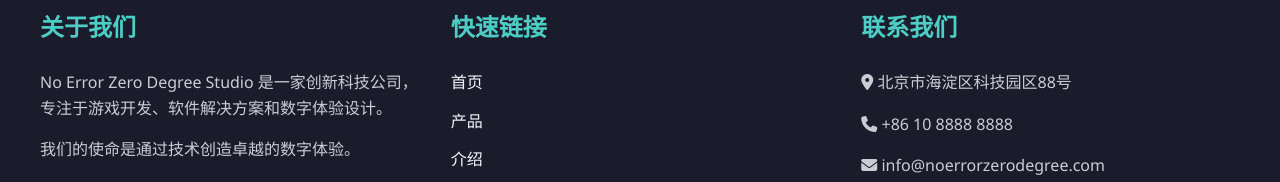
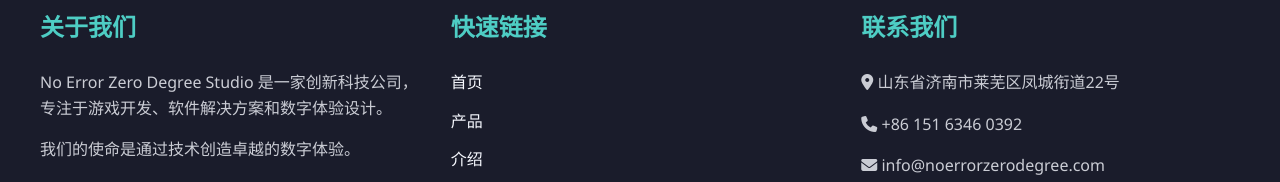
Before and after one commit to justNekoah/NEZD, a plain HTML site: page index.html in a window 1280 px wide. Shown: the part 1735-1917 px from the top of the page. Drawn offline with Linux system fonts and the light colour scheme.

Commit message:
更新 index.html

```diff
--- a/index.html
+++ b/index.html
@@ -460,8 +460,8 @@
             </div>
             <div class="footer-section">
                 <h3>联系我们</h3>
-                <p><i class="fas fa-map-marker-alt"></i> 北京市海淀区科技园区88号</p>
-                <p><i class="fas fa-phone"></i> +86 10 8888 8888</p>
+                <p><i class="fas fa-map-marker-alt"></i> 山东省济南市莱芜区凤城衔道22号</p>
+                <p><i class="fas fa-phone"></i> +86 151 6346 0392</p>
                 <p><i class="fas fa-envelope"></i> info@noerrorzerodegree.com</p>
                 <div class="social-icons">
                     <a href="#"><i class="fab fa-weibo"></i></a>
```
